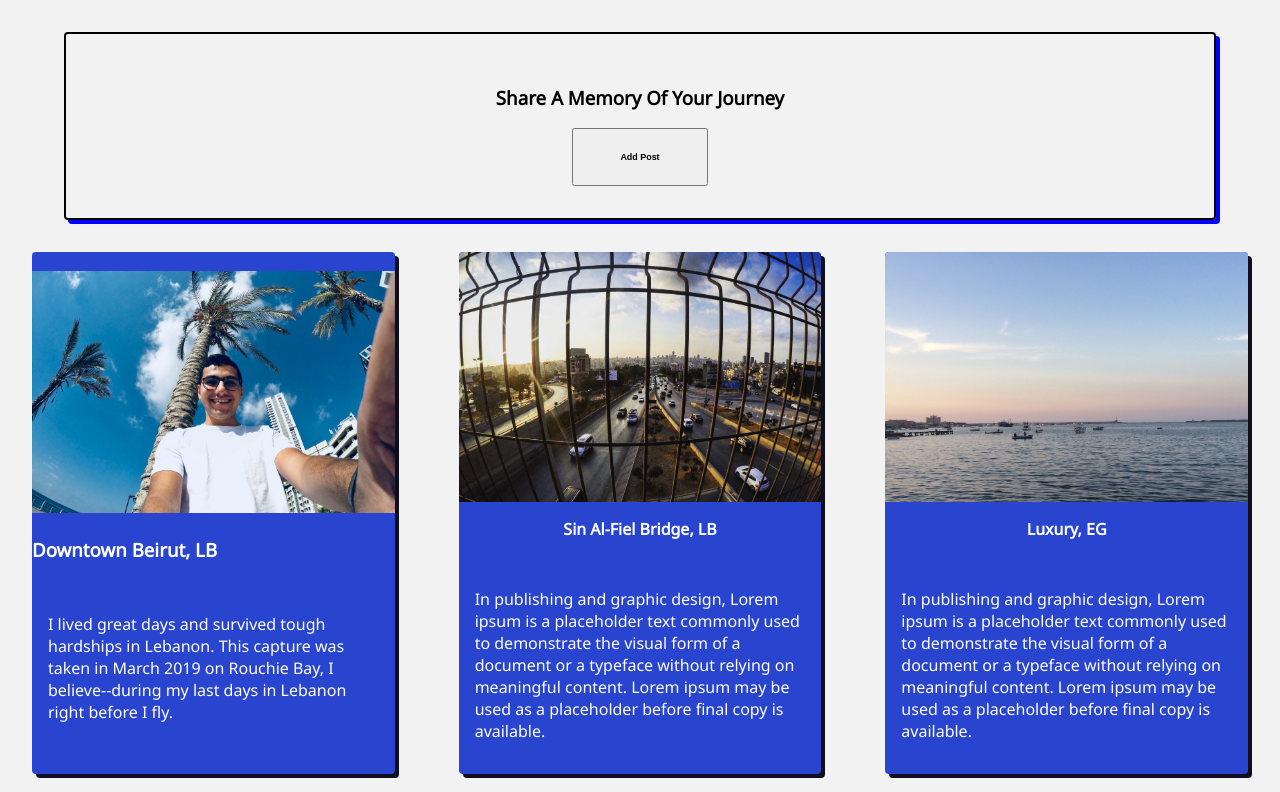
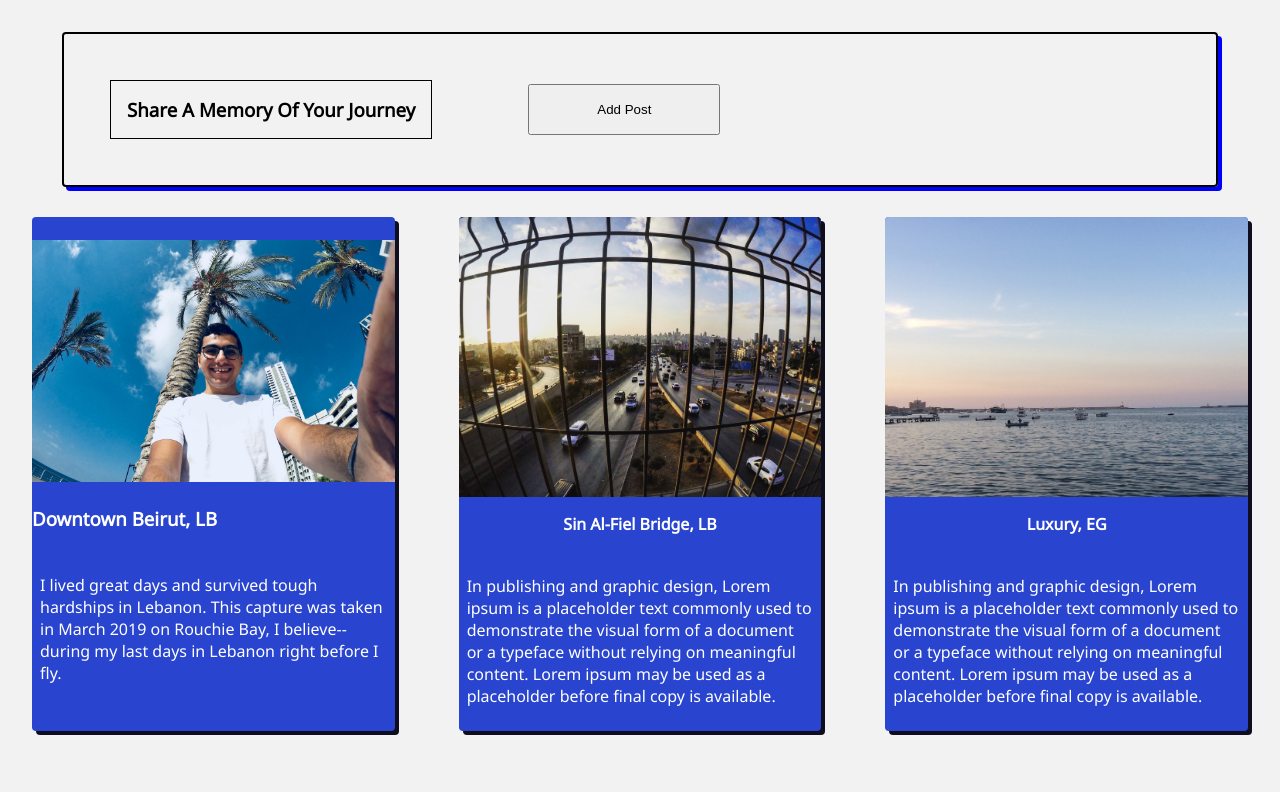
Before and after one commit to michaelyaacoub/css, a plain HTML site: page infinate-grid.html in a window 1280 px wide. Shown: the top 792 px of the page. Drawn offline with Linux system fonts and the light colour scheme.

Commit message:
fixed some css

```diff
--- a/base.css
+++ b/base.css
@@ -3,10 +3,9 @@
 /* rgb(26, 20, 211)*/
 body {
     background: rgb(242, 242, 242);
-    color: rgb(23, 13, 13);
+    color: #fff;
     font-family: 'Noto Sans', sans-serif;
     margin: 2rem;
-
 
 }
 
@@ -21,8 +20,7 @@ body {
     box-shadow: 0.25rem 0.25rem rgb(14, 14, 30);
     height: 100%;
     width: 100%;
-    /* border-radius: 4px; */
-    border-radius: 0.25rem;
+    border-radius: 4px;
     transition: all 100ms;
     overflow: hidden;
 
--- a/infinate-grid.html
+++ b/infinate-grid.html
@@ -1,5 +1,6 @@
 <!DOCTYPE html>
 <html>
+
 <head>
     <title>Memo Share</title>
     <style>
@@ -9,13 +10,14 @@
         @import url(./script.js);
     </style>
 </head>
+
 <body>
     <!-- header -->
-        <section class="header">
-            <header>
+    <section>
+        <header class="header-fr">
             <h3>Share A Memory Of Your Journey</h3>
-                <button>
-                    <h6 id="btn-post">Add Post</h6>
+            <button id="btn-post">
+                Add Post
             </button>
         </header>
     </section>
@@ -29,7 +31,8 @@
             </div>
             <p>
                 I lived great days and survived tough hardships in Lebanon.
-                    This capture was taken in March 2019 on Rouchie Bay, I believe--during my last days in Lebanon right before I fly.
+                This capture was taken in March 2019 on Rouchie Bay, I believe--during my last days in Lebanon right
+                before I fly.
             </p>
         </div>
         <div class="card">
@@ -106,10 +109,8 @@
         </div>
 
         <div class="card">
-                <div class="img-holder">
                 <img src="./images/DSC00120.JPG">
                 <h3>Location</h3>
-                </div>
             <p>
                 on meaningful content. Lorem ipsum may be used as a placeholder before final copy is available.
             </p>
@@ -144,4 +145,5 @@
     <!-- JS -->
     <script src="./script.js"></script>
 </body>
+
 </html>
--- a/script.js
+++ b/script.js
@@ -3,6 +3,7 @@ document.addEventListener('DOMContentLoaded', function () {
     document.querySelector('#btn-post').addEventListener('click', function () {
         if ('click') {
             document.querySelector('#btn-post').innerHTML = "This feature is coming soon! 🙃";
+            document.querySelector('#btn-post').style.background = 'blue';
         }
     });
 });
--- a/style.css
+++ b/style.css
@@ -1,33 +1,51 @@
-.header, .footer-container {
-    padding: 2rem;
-    margin: 2rem;
+/* header elements styling */
+.header-fr,
+.footer-container {
+    display: flex;
+    flex-direction: row;
+    justify-content: left;
+    align-items: center;
+    text-align: center;
+    padding: 30px;
+    margin: 30px;
     color: black;
     border: 2px solid black;
     border-radius: 0.25rem;
-    text-align: center;
     box-shadow: 0.25rem 0.25rem blue;
 }
 
-#btn-post {
-    display: flex;
-    justify-content: center;
-    align-items: center;
-    text-align: center;
-    width: 120px;
+.header-fr>h3 {
+    padding: 1rem;
+    margin: 1rem;
+    border: 0.5px solid black;
 }
 
+#btn-post {
+    padding: 1rem;
+    margin: 0 5rem;
+    width: 12rem;
+    align-items: center;
+}
+
+/* img/card styling  */
 img {
-    height: 250px;
+    height: 280px;
     width: 100%;
     object-fit: cover;
 }
+
 .card>p {
     padding: 1rem;
+    padding: 0.5rem;
 }
+
 .card>h3 {
     font-size: 1rem;
 }
+
 .img-holder>img {
     height: auto;
     width: 100%;
 }
+
+/* footer styling */
```
Also changed, not shown: infinate-grid.css (line endings or trailing spaces). Lines whose indentation alone changed are shown as unchanged.
